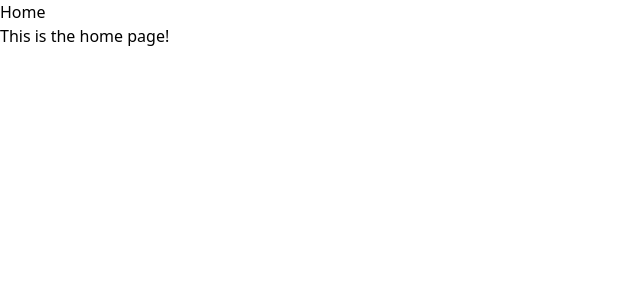
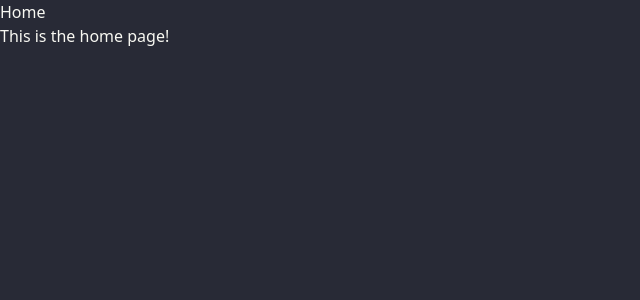
Before and after one commit to saacostam/react-challenges, a React (Vite) app: page / in a window 1280 px wide. Shown: the top 300 px of the page, without its empty margins (0-640 px from the left). Built offline with nearby package versions, Linux system fonts and the light colour scheme.

Commit message:
feat: configure daisy-ui

```diff
--- a/package.json
+++ b/package.json
@@ -21,6 +21,7 @@
     "@types/react-dom": "^18.3.1",
     "@vitejs/plugin-react": "^4.3.4",
     "autoprefixer": "^10.4.20",
+    "daisyui": "^4.12.14",
     "eslint": "^9.15.0",
     "eslint-plugin-react-hooks": "^5.0.0",
     "eslint-plugin-react-refresh": "^0.4.14",
--- a/tailwind.config.js
+++ b/tailwind.config.js
@@ -4,5 +4,8 @@ export default {
   theme: {
     extend: {},
   },
-  plugins: [],
+  plugins: [require("daisyui")],
+  daisyui: {
+    themes: ["dracula"],
+  },
 };
```
Also changed, not shown: 1 other file (tests, documents, lock files or other folders).
